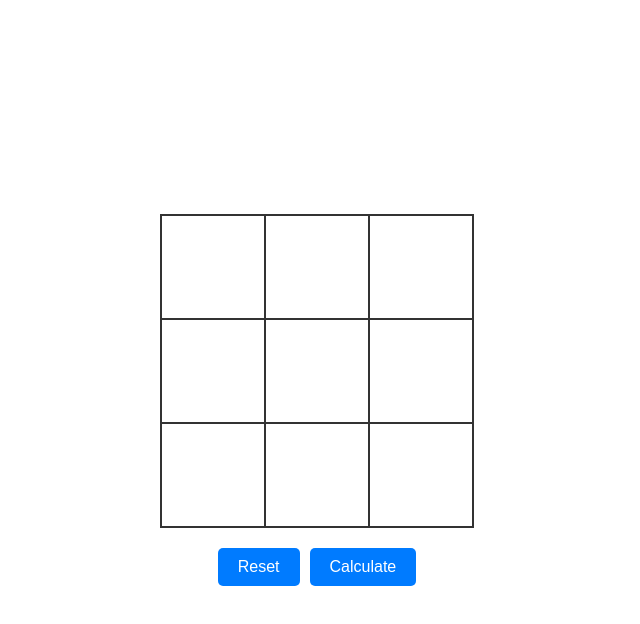
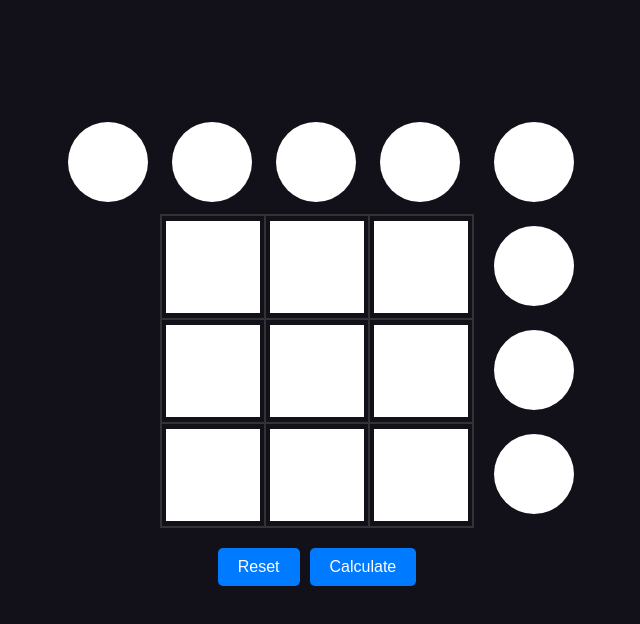
Before and after one commit to DDragon6666/ScratchCardCalculator, a plain HTML site: page index.html in a window 1280 px wide. Shown: the whole page, without its empty margins (323-963 px from the left). Drawn offline with Linux system fonts and the light colour scheme.

Commit message:
Update index.html

```diff
--- a/index.html
+++ b/index.html
@@ -13,7 +13,7 @@
             display: flex;
             justify-content: center;
             align-items: center;
-            background-color: "#12111a";
+            background-color: #12111a;
         }
         .container {
             position: relative;
```
